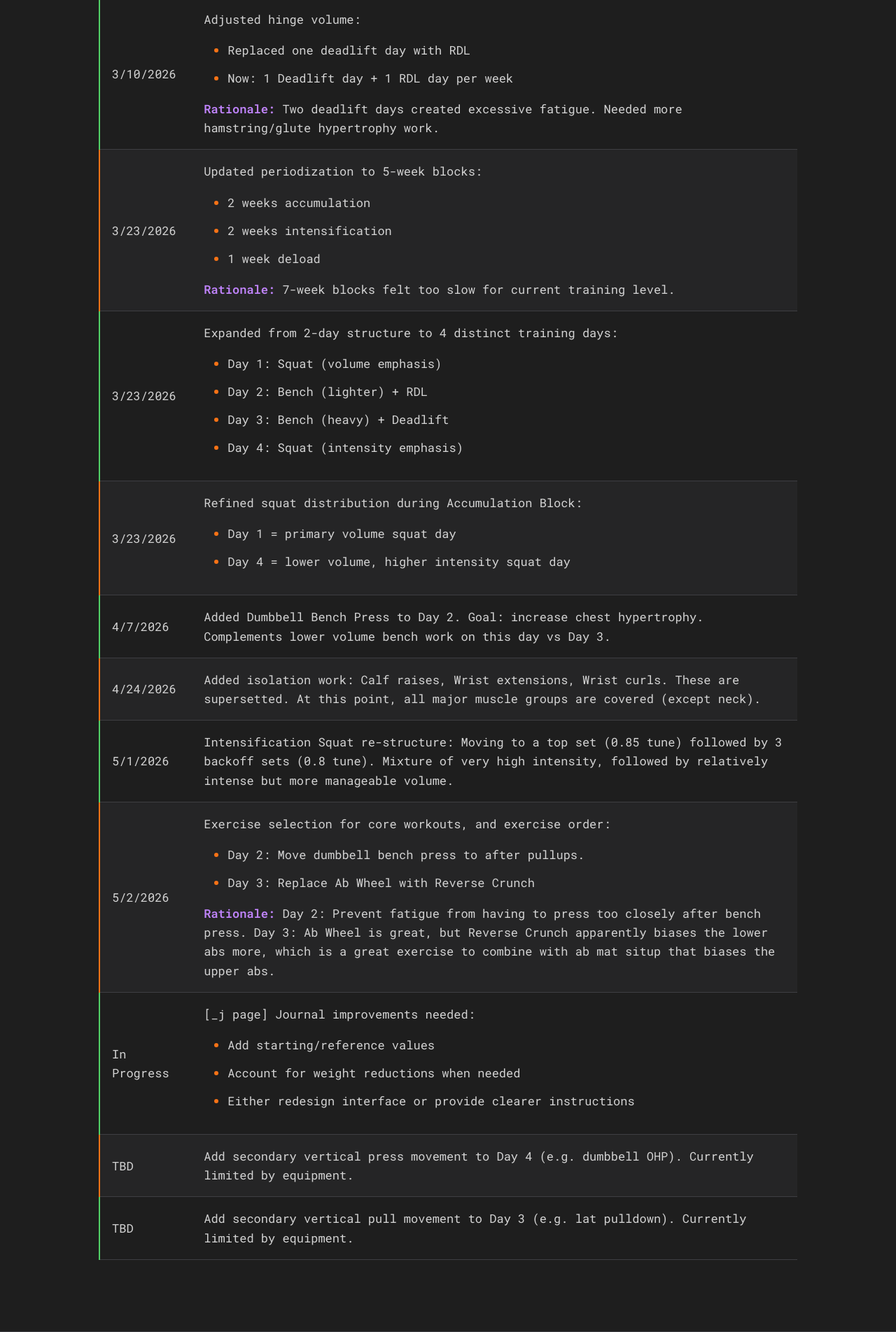
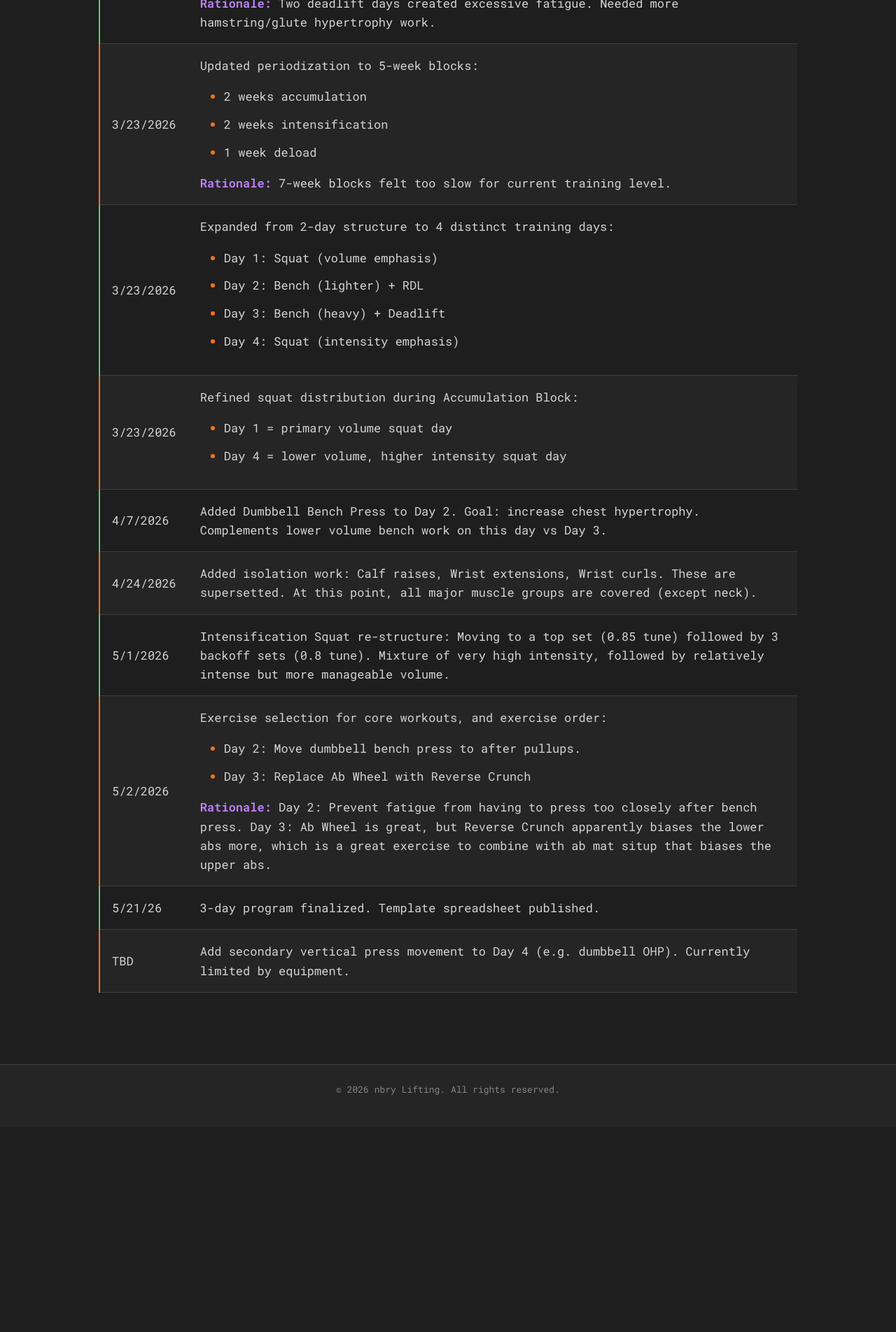
Before and after one commit to nbry/nbry-website, a FastAPI app: page /changelog in a window 1280 px wide. Shown: the part 1480-3384 px from the top of the page at 70% size. After the commit the page ends 3045 px from the top, so only its background shows below. Run offline with FastAPI, Linux system fonts and the light colour scheme.

Commit message:
chore: changelog and philosophy tweaks

```diff
--- a/src/nbry_website/sites/lifting/templates/changelog.html
+++ b/src/nbry_website/sites/lifting/templates/changelog.html
@@ -20,17 +20,6 @@
         </tr>
       </thead>
       <tbody>
-        <tr>
-          <td>12/7/2024</td>
-          <td>Begin learning the main lifts. Do simple 5x5 program for SBD.</td>
-        </tr>
-        <tr>
-          <td>2025</td>
-          <td>
-            Ongoing technique adjustments and experimentation. Trying other compound movements to
-            round out "The Big Six". Still refining form.
-          </td>
-        </tr>
         <tr>
           <td>12/6/2025</td>
           <td>
@@ -165,15 +154,8 @@
           </td>
         </tr>
         <tr>
-          <td>In Progress</td>
-          <td>
-            [_j page] Journal improvements needed:
-            <ul>
-              <li>Add starting/reference values</li>
-              <li>Account for weight reductions when needed</li>
-              <li>Either redesign interface or provide clearer instructions</li>
-            </ul>
-          </td>
+          <td>5/21/26</td>
+          <td>3-day program finalized. Template spreadsheet published.</td>
         </tr>
         <tr>
           <td>TBD</td>
@@ -182,13 +164,6 @@
             equipment.
           </td>
         </tr>
-        <tr>
-          <td>TBD</td>
-          <td>
-            Add secondary vertical pull movement to Day 3 (e.g. lat pulldown). Currently limited by
-            equipment.
-          </td>
-        </tr>
       </tbody>
     </table>
   </section>
```
Also changed, not shown: src/nbry_website/sites/lifting/templates/philosophy.html (+4 -12 lines).
